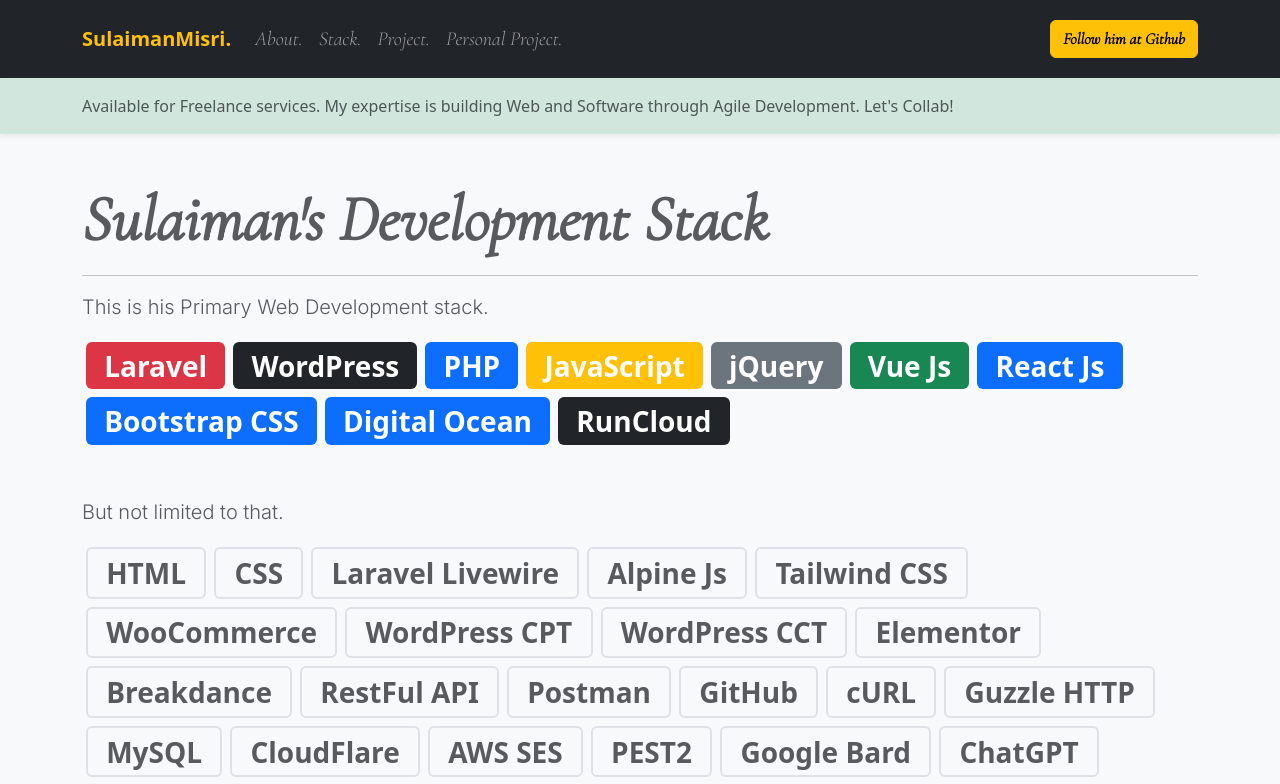
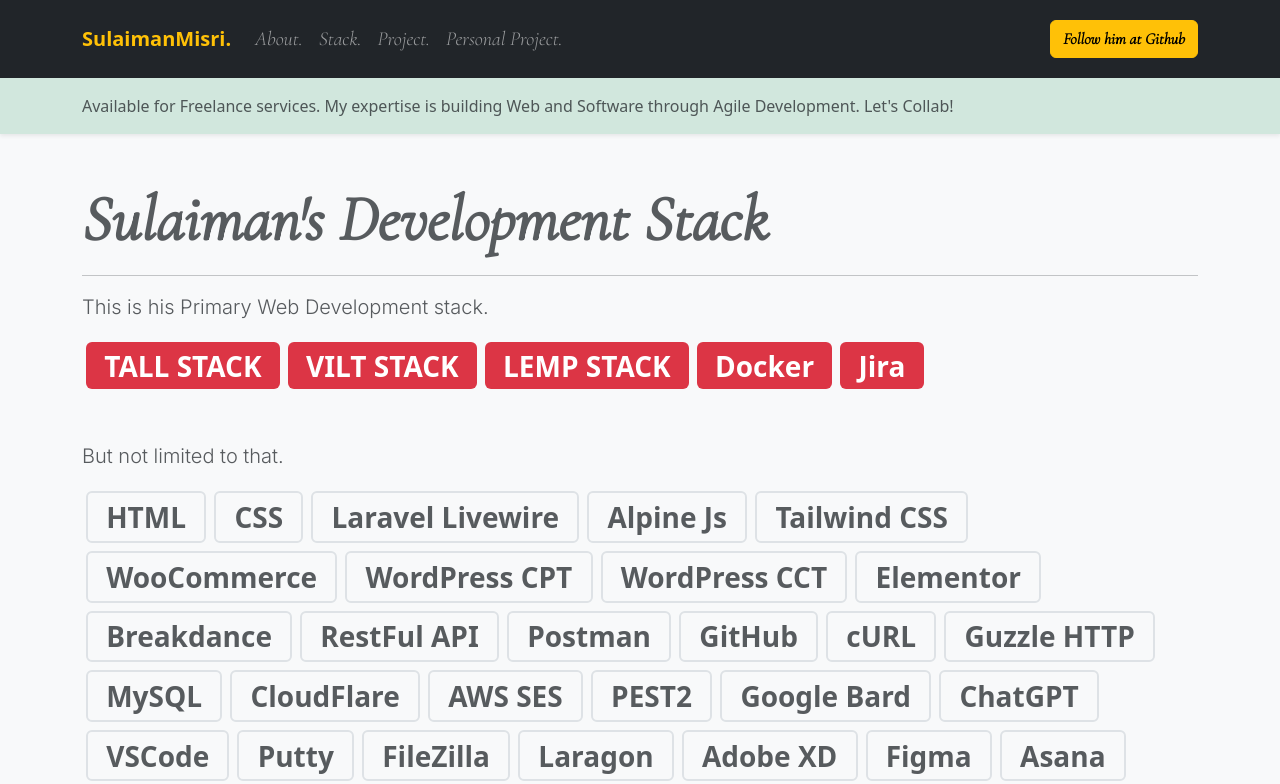
Before and after one commit to msulaimanmisri/sulaiman-profile, a Vue app: page /stack in a window 1280 px wide. Shown: the top 784 px of the page. Built offline with nearby package versions, Linux system fonts and the light colour scheme.

Commit message:
Update stack.vue

```diff
--- a/src/views/stack.vue
+++ b/src/views/stack.vue
@@ -15,16 +15,11 @@
                 </p>
 
                 <div class="">
-                    <span class="badge bg-danger fs-3 m-1">Laravel</span>
-                    <span class="badge bg-dark fs-3 m-1">WordPress</span>
-                    <span class="badge bg-primary fs-3 m-1">PHP</span>
-                    <span class="badge bg-warning fs-3 m-1">JavaScript</span>
-                    <span class="badge bg-secondary fs-3 m-1">jQuery</span>
-                    <span class="badge bg-success fs-3 m-1">Vue Js</span>
-                    <span class="badge bg-primary fs-3 m-1">React Js</span>
-                    <span class="badge bg-primary fs-3 m-1">Bootstrap CSS</span>
-                    <span class="badge bg-primary fs-3 m-1">Digital Ocean</span>
-                    <span class="badge bg-dark fs-3 m-1">RunCloud</span>
+                    <span class="badge bg-danger fs-3 m-1">TALL STACK</span>
+                    <span class="badge bg-danger fs-3 m-1">VILT STACK</span>
+                    <span class="badge bg-danger fs-3 m-1">LEMP STACK</span>
+                    <span class="badge bg-danger fs-3 m-1">Docker</span>
+                    <span class="badge bg-danger fs-3 m-1">Jira</span>
                 </div>
             </div>
 
```
